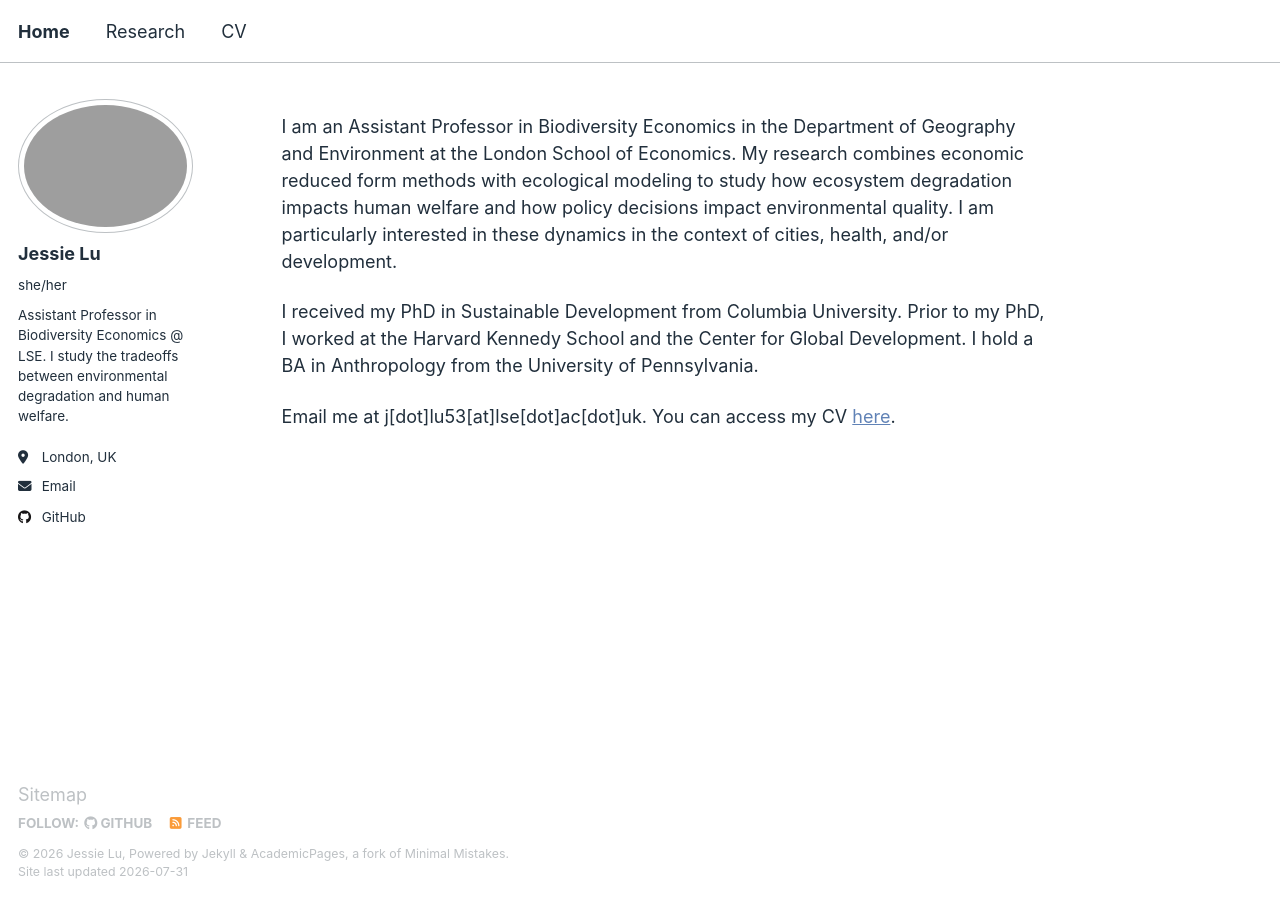
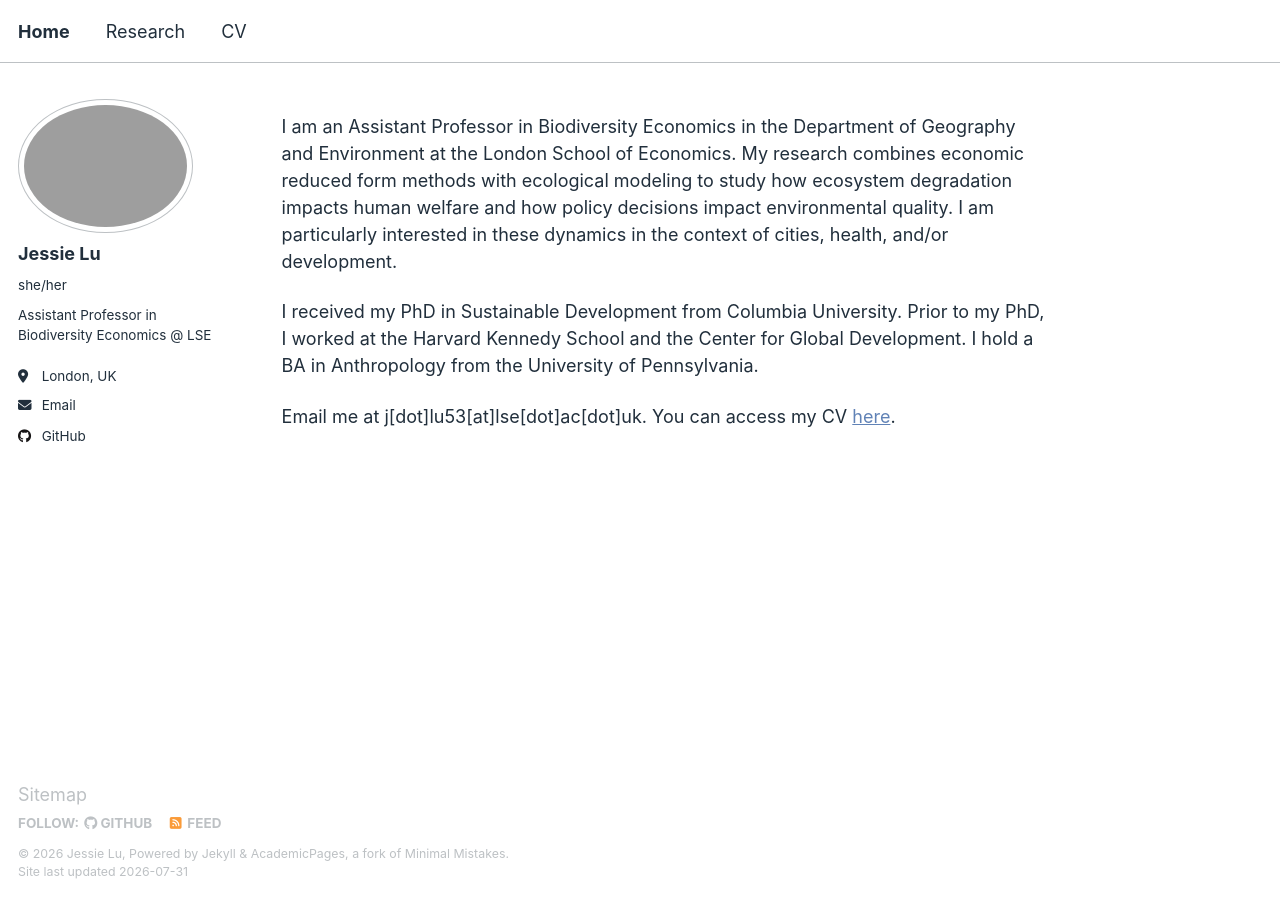
Before and after one commit to jessiexlu/jessiexlu.github.io, a Jekyll site: the page built from _pages/about.md, in a window 1280 px wide. Built offline with Jekyll 4.4.1, drawn with Linux system fonts in a browser that asks for light colours.

Commit message:
Change masthead colors, shorten bio

```diff
--- a/_config.yml
+++ b/_config.yml
@@ -25,7 +25,7 @@ author:
   avatar           : "profile.jpg"
   name             : "Jessie Lu"
   pronouns         : "she/her"
-  bio              : "Assistant Professor in Biodiversity Economics @ LSE. I study the tradeoffs between environmental degradation and human welfare."
+  bio              : "Assistant Professor in Biodiversity Economics @ LSE"
   location         : "London, UK"
   employer         : #"Red Brick University"
   uri              : # URL
--- a/_sass/layout/_navigation.scss
+++ b/_sass/layout/_navigation.scss
@@ -197,7 +197,7 @@
     border: 0;
     outline: none;
     background-color: var(--global-base-color);
-    color: #fff;
+    color: var(--global-link-color);
     cursor: pointer;
     z-index: 100;
   }
```
